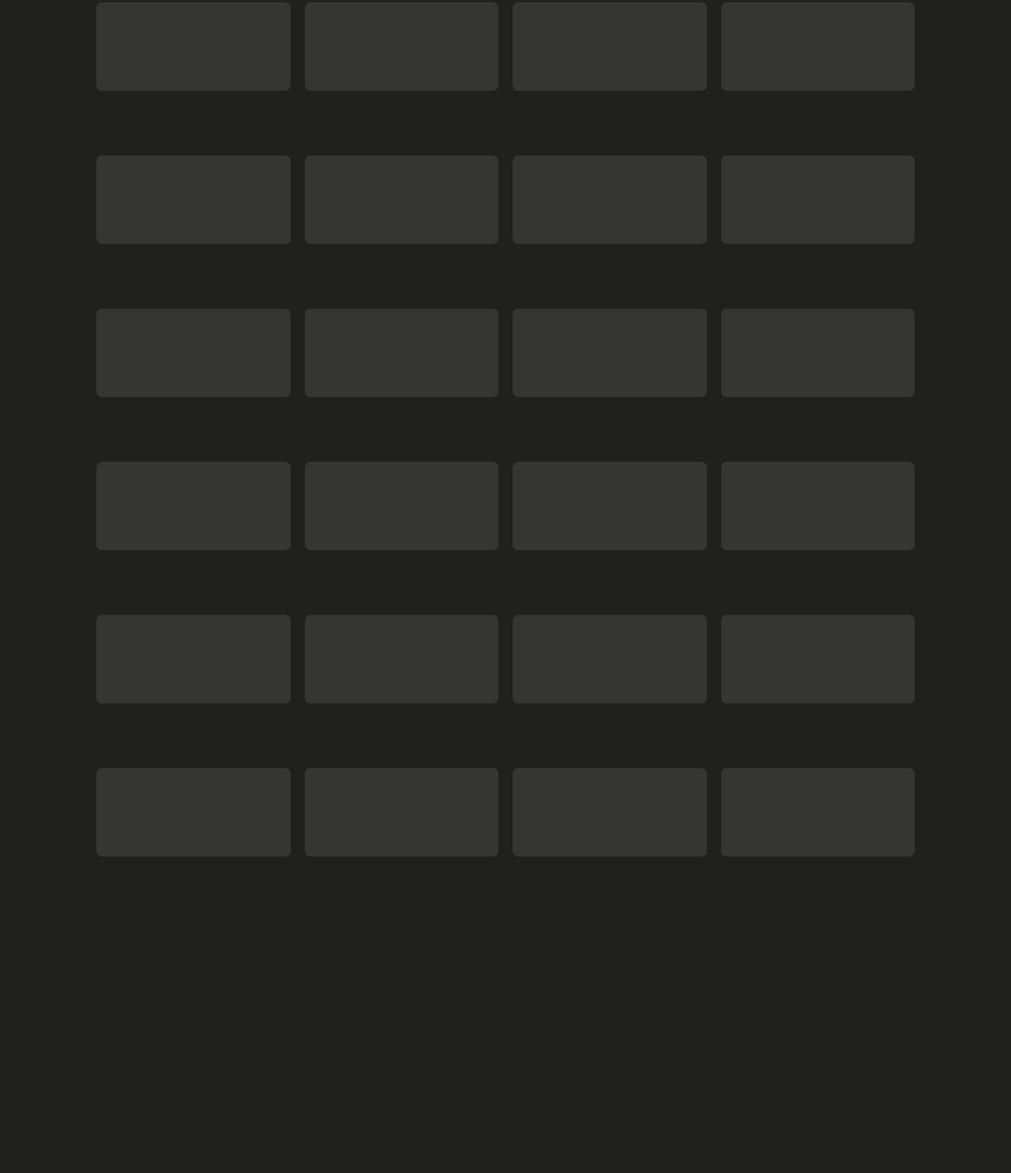
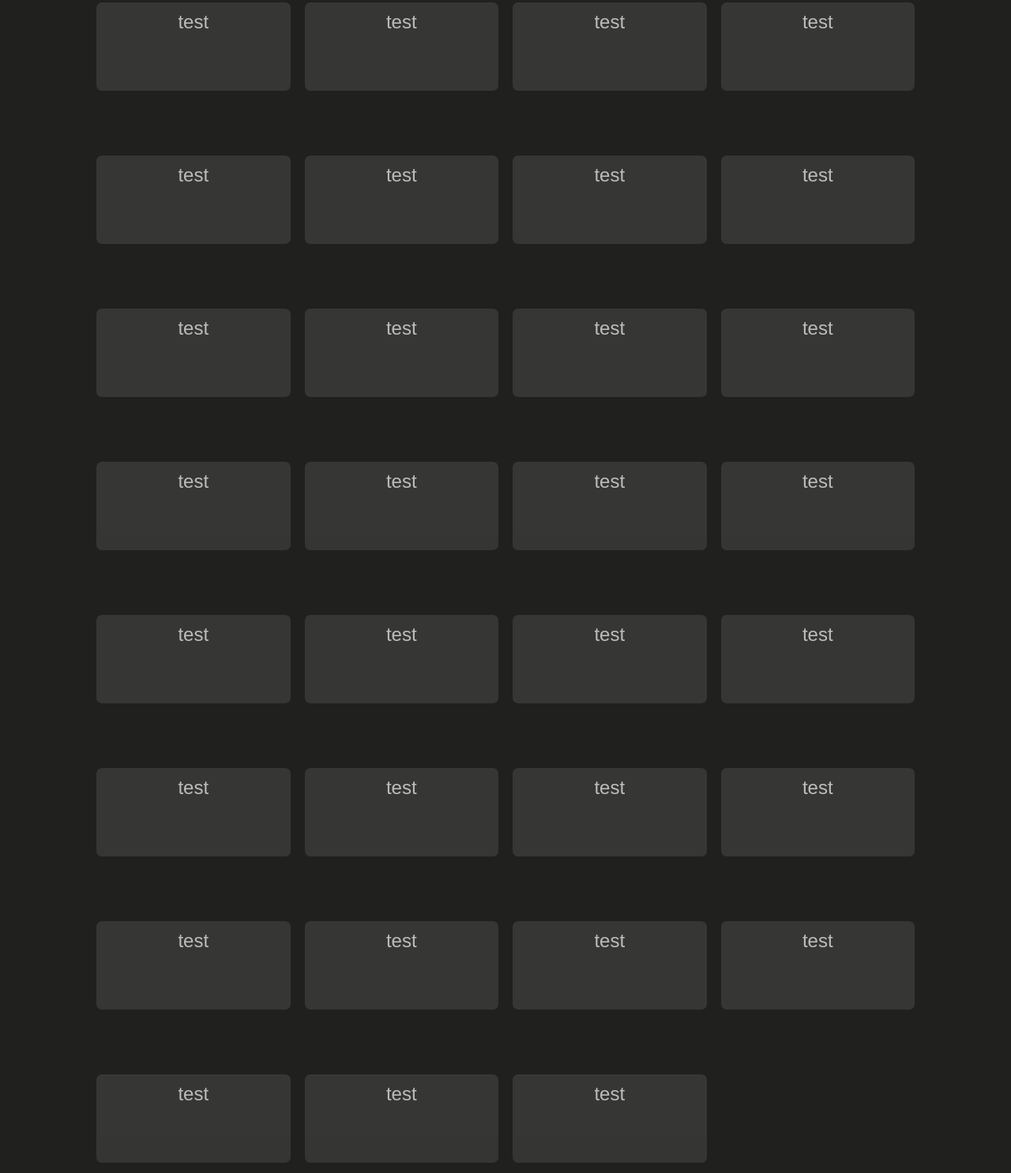
Before and after one commit to Dexonsayder/OS, a website: page frame.html in a window 1280 px wide. Shown: the part 1609-3095 px from the top of the page at 79% size. Before the commit the page ends 2707 px from the top, so only its background shows below. Drawn offline with Linux system fonts and the light colour scheme.

Commit message:
grid-content added

```diff
--- a/frame.html
+++ b/frame.html
@@ -46,38 +46,123 @@
     </h2>
 
     <div class="grid-container">
-        <div class="grid-item"></div>
-        <div class="grid-item"></div>
-        <div class="grid-item"></div>
-        <div class="grid-item"></div>
-        <div class="grid-item"></div>
-        <div class="grid-item"></div>
-        <div class="grid-item"></div>
-        <div class="grid-item"></div>
-        <div class="grid-item"></div>
-        <div class="grid-item"></div>
-        <div class="grid-item"></div>
-        <div class="grid-item"></div>
-        <div class="grid-item"></div>
-        <div class="grid-item"></div>
-        <div class="grid-item"></div>
-        <div class="grid-item"></div>
-        <div class="grid-item"></div>
-        <div class="grid-item"></div>
-        <div class="grid-item"></div>
-        <div class="grid-item"></div>
-        <div class="grid-item"></div>
-        <div class="grid-item"></div>
-        <div class="grid-item"></div>
-        <div class="grid-item"></div>
-        <div class="grid-item"></div>
-        <div class="grid-item"></div>
-        <div class="grid-item"></div>
-        <div class="grid-item"></div>
-        <div class="grid-item"></div>
-        <div class="grid-item"></div>
-        <div class="grid-item"></div>
-        <div class="grid-item"></div>
+<div class="grid-item">
+    <p class="grid-content">test</p>
+</div>
+<div class="grid-item">
+    <p class="grid-content">test</p>
+</div>
+<div class="grid-item">
+    <p class="grid-content">test</p>
+</div>
+<div class="grid-item">
+    <p class="grid-content">test</p>
+</div>
+<div class="grid-item">
+    <p class="grid-content">test</p>
+</div>
+<div class="grid-item">
+    <p class="grid-content">test</p>
+</div>
+<div class="grid-item">
+    <p class="grid-content">test</p>
+</div>
+<div class="grid-item">
+    <p class="grid-content">test</p>
+</div>
+<div class="grid-item">
+    <p class="grid-content">test</p>
+</div>
+<div class="grid-item">
+    <p class="grid-content">test</p>
+</div>
+<div class="grid-item">
+    <p class="grid-content">test</p>
+</div>
+<div class="grid-item">
+    <p class="grid-content">test</p>
+</div>
+<div class="grid-item">
+    <p class="grid-content">test</p>
+</div>
+<div class="grid-item">
+    <p class="grid-content">test</p>
+</div>
+<div class="grid-item">
+    <p class="grid-content">test</p>
+</div>
+<div class="grid-item">
+    <p class="grid-content">test</p>
+</div>
+<div class="grid-item">
+    <p class="grid-content">test</p>
+</div>
+<div class="grid-item">
+    <p class="grid-content">test</p>
+</div>
+<div class="grid-item">
+    <p class="grid-content">test</p>
+</div>
+<div class="grid-item">
+    <p class="grid-content">test</p>
+</div>
+<div class="grid-item">
+    <p class="grid-content">test</p>
+</div>
+<div class="grid-item">
+    <p class="grid-content">test</p>
+</div>
+<div class="grid-item">
+    <p class="grid-content">test</p>
+</div>
+<div class="grid-item">
+    <p class="grid-content">test</p>
+</div>
+<div class="grid-item">
+    <p class="grid-content">test</p>
+</div>
+<div class="grid-item">
+    <p class="grid-content">test</p>
+</div>
+<div class="grid-item">
+    <p class="grid-content">test</p>
+</div>
+<div class="grid-item">
+    <p class="grid-content">test</p>
+</div>
+<div class="grid-item">
+    <p class="grid-content">test</p>
+</div>
+<div class="grid-item">
+    <p class="grid-content">test</p>
+</div>
+<div class="grid-item">
+    <p class="grid-content">test</p>
+</div>
+<div class="grid-item">
+    <p class="grid-content">test</p>
+</div>
+<div class="grid-item">
+    <p class="grid-content">test</p>
+</div>
+<div class="grid-item">
+    <p class="grid-content">test</p>
+</div>
+<div class="grid-item">
+    <p class="grid-content">test</p>
+</div>
+<div class="grid-item">
+    <p class="grid-content">test</p>
+</div>
+<div class="grid-item">
+    <p class="grid-content">test</p>
+</div>
+<div class="grid-item">
+    <p class="grid-content">test</p>
+</div>
+<div class="grid-item">
+    <p class="grid-content">test</p>
+</div>
     </div>
     <script src="script.js"></script>
 </body>
--- a/style.css
+++ b/style.css
@@ -137,8 +137,8 @@ body.glow::before {
   pointer-events: none;
   background: radial-gradient(
     10000px circle at var(--mouse-x, 50%) var(--mouse-y, 50%),
-    rgba(255, 36, 36, 0.911),
-    transparent 100%
+    rgba(255, 36, 36, 0.774),
+    transparent 10%
   );
   opacity: 0;
   transition: opacity 0.3s ease;
@@ -148,3 +148,15 @@ body.glow::before {
 .grid-item:hover::before {
   opacity: 1;
 }
+
+.grid-content{
+  color: #fff;
+}
+
+.grid-item:hover .grid-content {
+  color: #000000;
+  transition: 0.4s ease;
+  font-weight: bold;
+  transform: scale(1.02);
+  text-shadow: 1px 1px 3px rgba(0, 0, 0, 0.7);
+}
```
